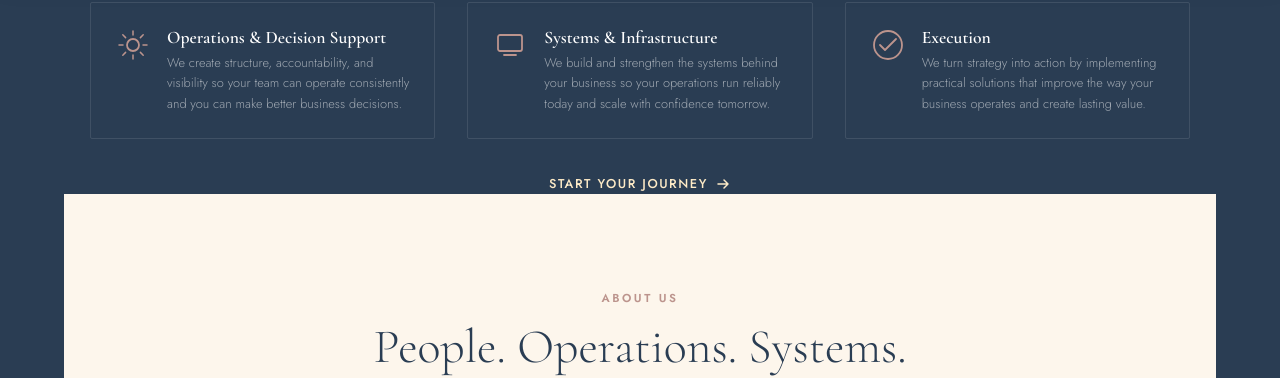
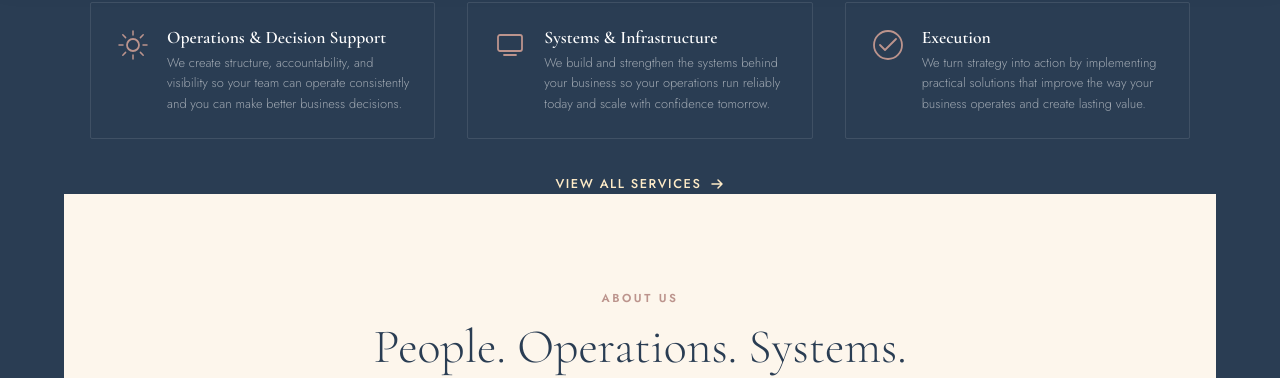
Before and after one commit to Kalea-Consulting/kaleaconsulting, a Jekyll site: the page built from index.html, in a window 1280 px wide and 900 px high, scrolled down 1187 px. Shown: the part 86-464 px from the top of the window. Built offline with Jekyll 4.4.1, drawn with Linux system fonts in a browser that asks for light colours.

Commit message:
Update index.html

```diff
--- a/index.html
+++ b/index.html
@@ -104,14 +104,10 @@ description: U.S.-based operations and technology firm helping businesses run be
   </div>
 
    <div class="services-strip-more">
-  <a href="/pricing.html">
-    Start Your Journey
-    <svg width="16" height="16" viewBox="0 0 16 16" fill="none">
-      <path d="M3 8h10M9 4l4 4-4 4"
-        stroke="currentColor"
-        stroke-width="1.5"
-        stroke-linecap="round"
-        stroke-linejoin="round"/>
+      <a href="/services.html">
+      View all services
+      <svg width="16" height="16" viewBox="0 0 16 16" fill="none">
+      <path d="M3 8h10M9 4l4 4-4 4" stroke="currentColor" stroke-width="1.5" stroke-linecap="round" stroke-linejoin="round"/>
     </svg>
   </a>
 </div>
```
